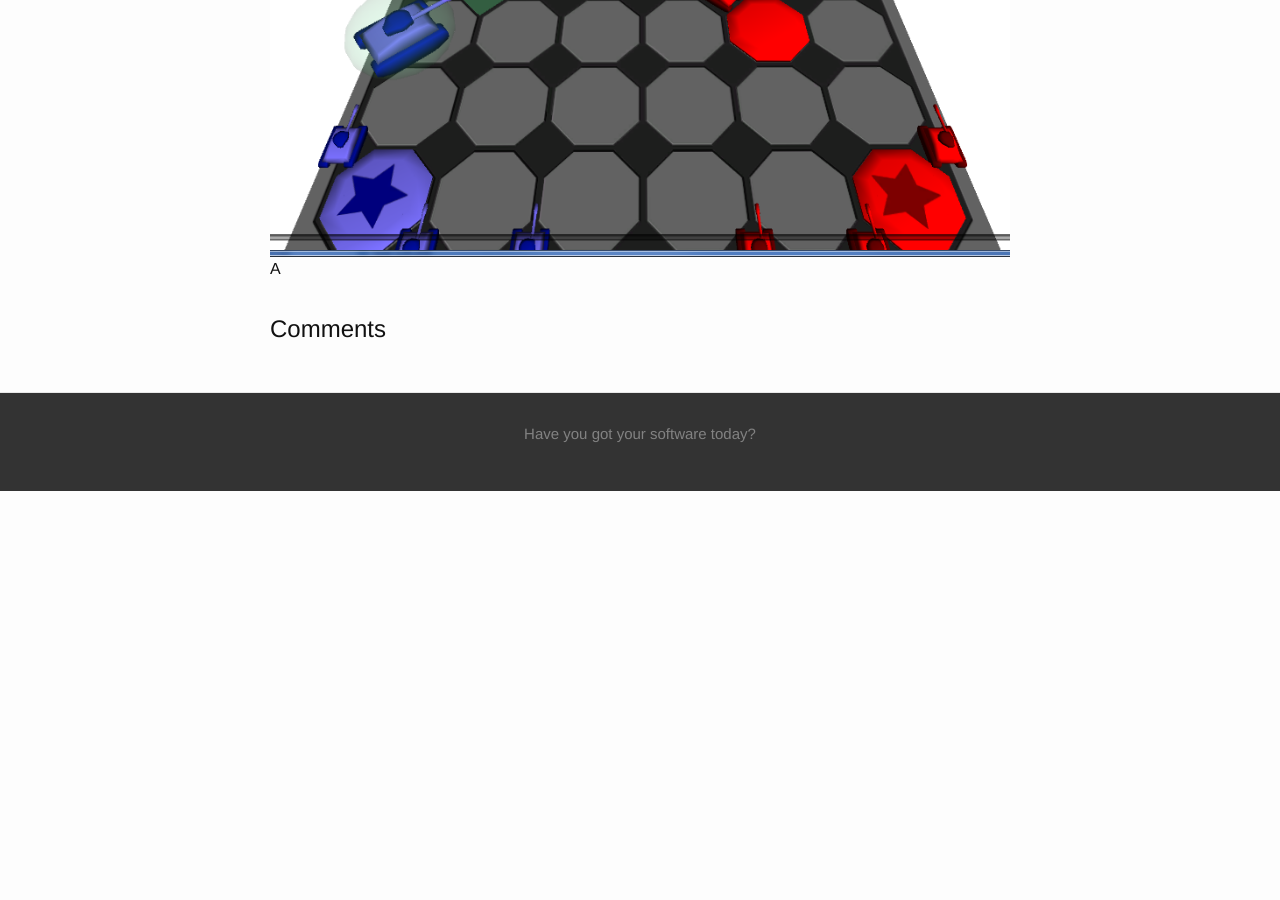
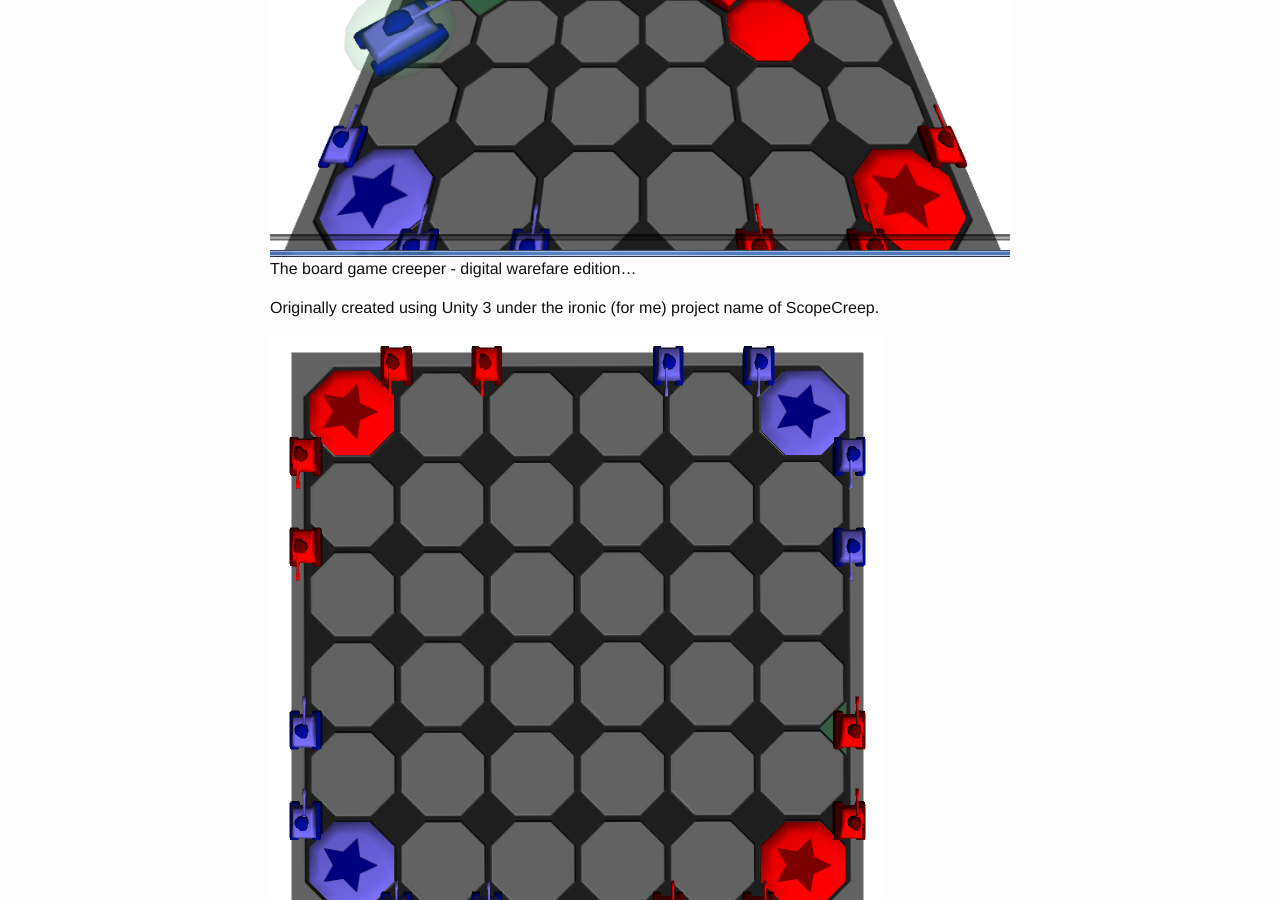
Before and after one commit to gotankersley/gotankersley.github.io, a Jekyll site: the page built from _posts/2015-12-18-creeping-tanks.md, in a window 1280 px wide and 900 px high, scrolled down 416 px. Built offline with Jekyll 4.4.1, drawn with Linux system fonts in a browser that asks for light colours; before the commit the page ends 907 px from its top, so only the background shows below that.

```diff
--- a/_posts/2015-12-18-creeping-tanks.md
+++ b/_posts/2015-12-18-creeping-tanks.md
@@ -6,4 +6,8 @@ tags:  games softdev creeper
 thumb: /img/creeping-tanks/board-3d.png
 no-border: true
 ---
-A
+The board game creeper - digital warefare edition...<!--more-->
+
+Originally created using Unity 3 under the ironic (for me) project name of ScopeCreep.
+
+![Top down](/img/creeping-tanks/board-top.png)
```
Also changed, not shown: _includes/gallery.html (+8 -4 lines), _posts/2015-12-15-cans.md (+7 -0 lines), _posts/2015-12-18-castle.md (+6 -1 lines).
